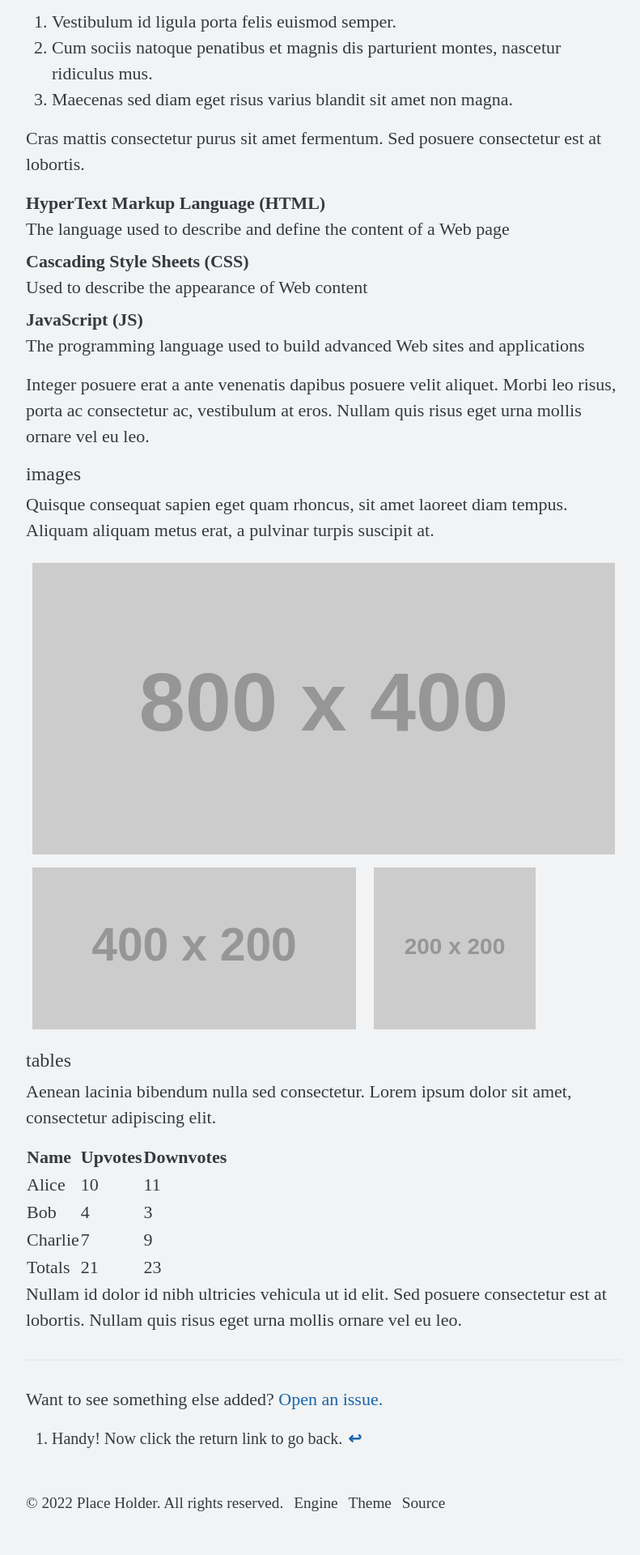
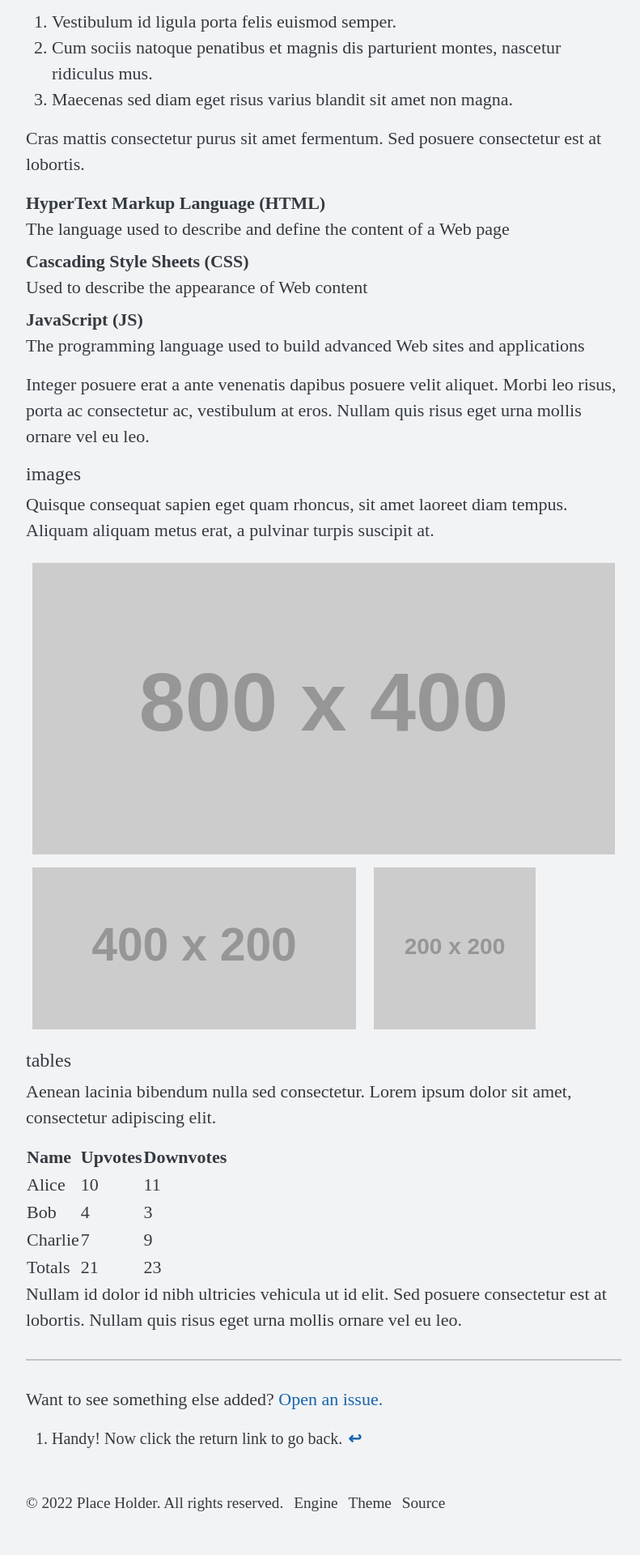
Before and after one commit to piazzai/cvless, a Jekyll site: the page built from _posts/2022-08-15-example-content.md, in a window 1280 px wide. Shown: the part 3934-5854 px from the top of the page at 81% size, without its empty margins (240-1031 px from the left). Built offline with Jekyll 4.4.1, drawn with Linux system fonts in a browser that asks for light colours; some web fonts are replaced.

Commit message:
Darken horizontal rule

```diff
--- a/_sass/_base.scss
+++ b/_sass/_base.scss
@@ -41,7 +41,7 @@ header a {
 
 hr {
   margin: calc(var(--spacer) * 2) 0;
-  border-top: var(--border-width) solid var(--border-color);
+  border-top: var(--border-width) solid var(--body-color);
 }
 
 li::marker {
```
